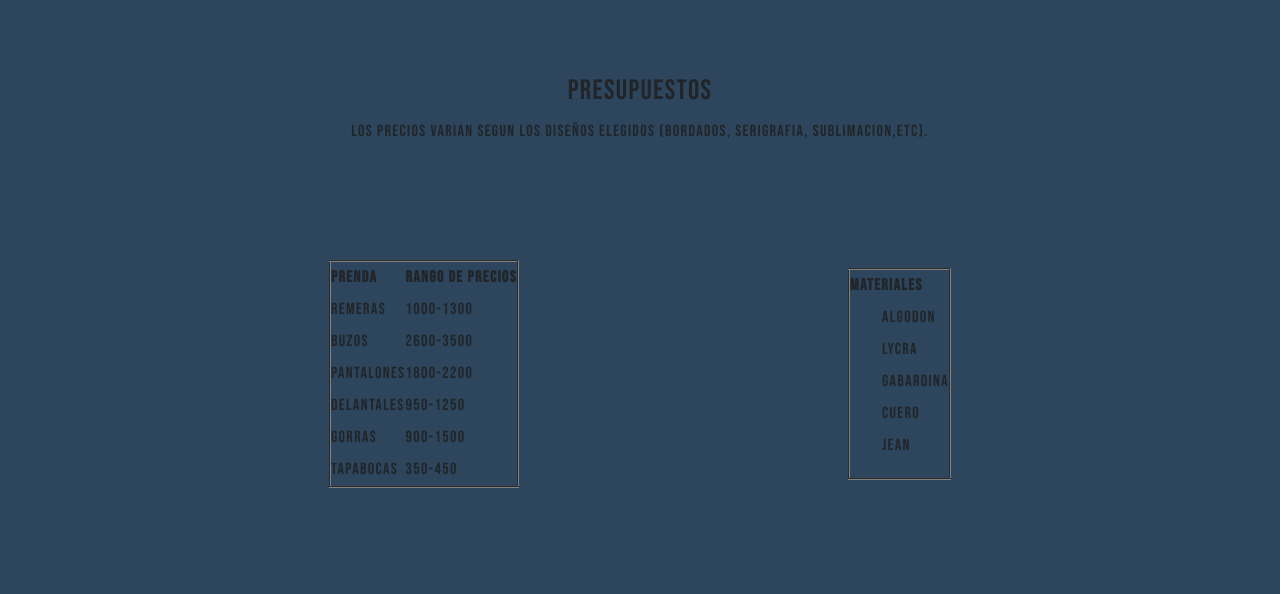
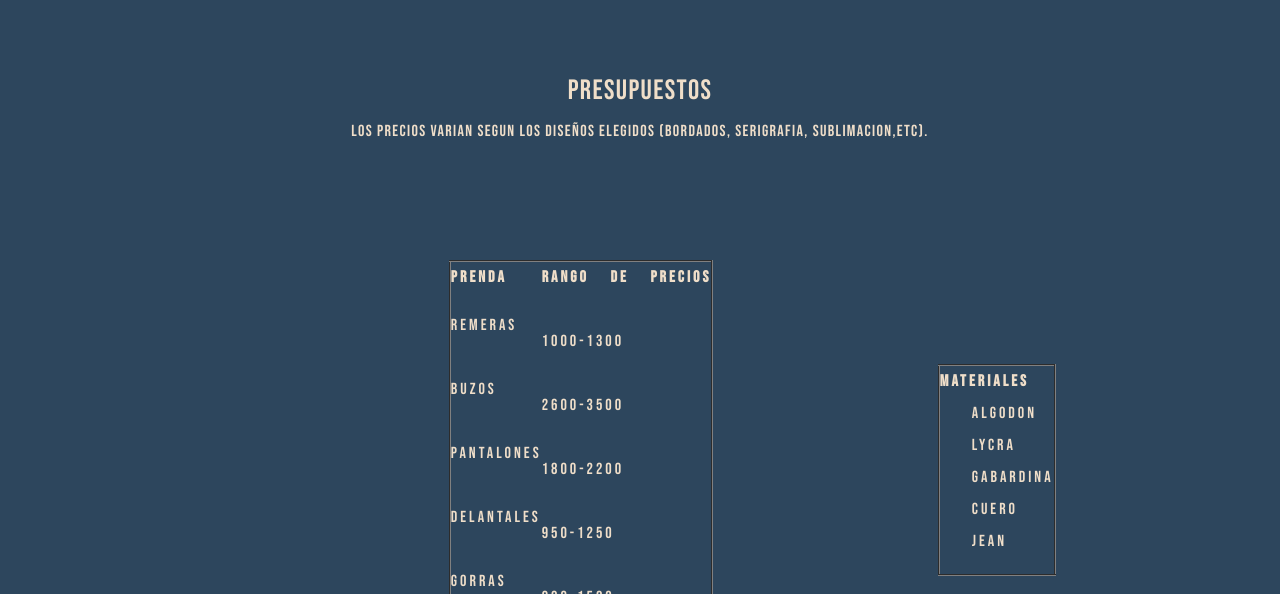
Before and after one commit to chaveroalvaro/proyectoFinalAlvaro, a website: page armaTuDis.html in a window 1280 px wide. Shown: the part 206-800 px from the top of the page. Drawn offline with nearby package versions, Linux system fonts and the light colour scheme.

Commit message:
agregue estilo a las tablas

```diff
--- a/armaTuDis.html
+++ b/armaTuDis.html
@@ -58,31 +58,38 @@
                 <table border="2px" >
                     <tr>
                         <th>Prenda</th>
+                        <br>
                         <th>Rango de precios</th>
                     </tr>
 
                     <tr>
                         <td>Remeras</td>
-                        <td>1000-1300</td>
+                        <br>
+                        <td><br>1000-1300</td>
 
                     </tr>
                     <tr>
                         <td>Buzos </td>
-                        <td>2600-3500</td>
+                        <br>
+                        <td><br>2600-3500</td>
                     </tr>
                     <tr>
                         <td>Pantalones</td>
-                        <td>1800-2200</td>
+                        <br>
+                        <td><br>1800-2200</td>
                     </tr>
                         <td>Delantales</td>
-                        <td>950-1250</td>
+                        <br>
+                        <td><br>950-1250</td>
                     <tr>
                         <td>Gorras</td>
-                        <td>900-1500</td>
+                        <br>
+                        <td><br>900-1500</td>
                     </tr>
                     <tr>
                         <td>Tapabocas</td>
-                        <td>350-450</td>
+                        <br>
+                        <td><br>350-450</td>
                     </tr>
                 </table>
                 <table border="2px">
--- a/scss/_body.scss
+++ b/scss/_body.scss
@@ -162,6 +162,7 @@ body{
 }
 
 .mainDis{
+    color: $colorBeige;
     font-family: 'Bebas Neue', cursive;
     line-height: 2rem;
 
@@ -188,6 +189,10 @@ body{
         input{margin: 1rem;}
     }
     .tablas{
+        border-inline-style: $colorBeige;
+        border-style: unset;
+        letter-spacing: 3px;
+        word-spacing: 1rem;
         @include flex(flex,row,space-evenly,center)
     }
 }
```
Also changed, not shown: index.html (+1 -1 lines), css/style.css.
